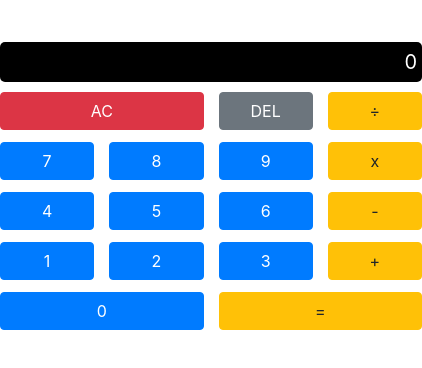
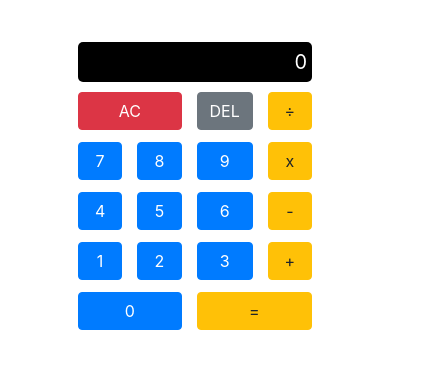
Before and after one commit to HassanZakaria/calculator, a React (Create React App) app: page / in a window 390 px wide. Shown: the top 368 px of the page, 422 px wide, since content can reach past the window. Built offline with nearby package versions, Linux system fonts and the light colour scheme.

Commit message:
fixed screen size for mobiles

```diff
--- a/src/App.css
+++ b/src/App.css
@@ -1,5 +1,5 @@
 .app {
-  width: 50vh;
+  width: 60vw;
   margin: 5vh auto;
 }
 
```
